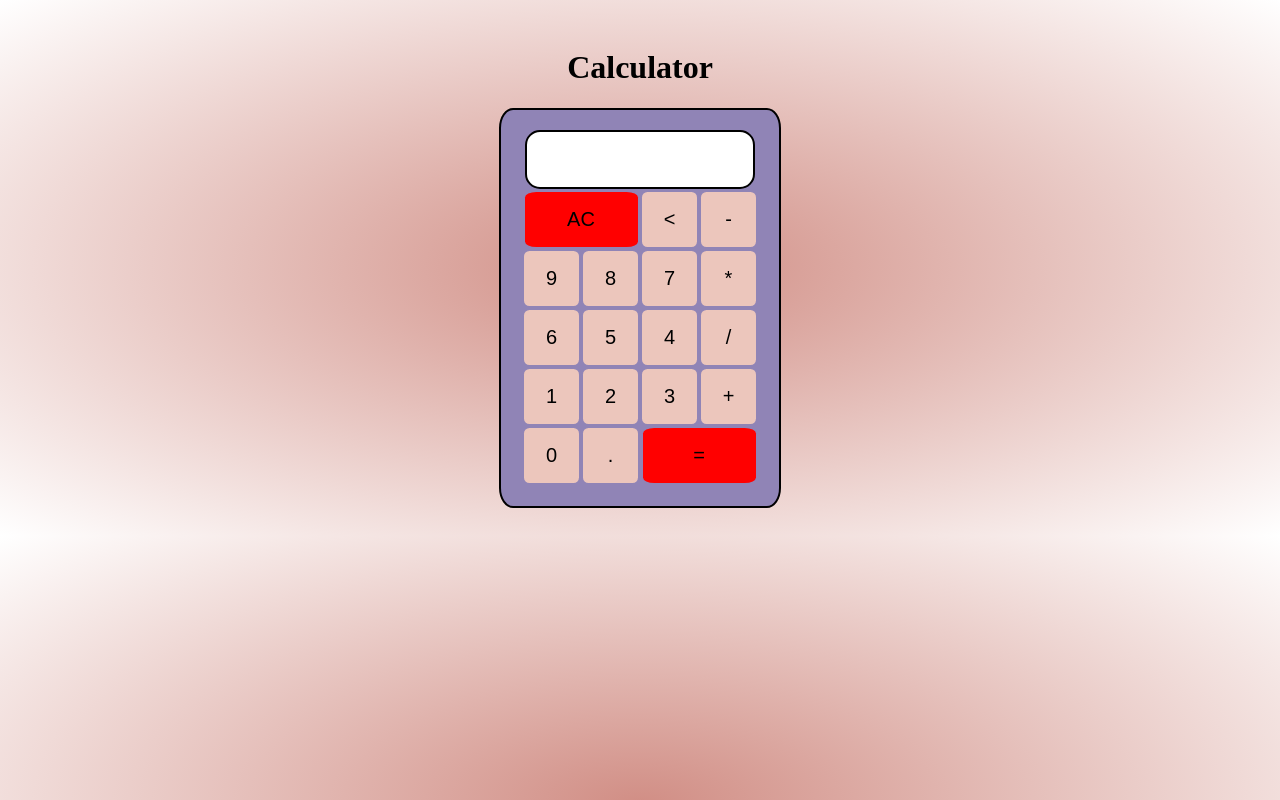
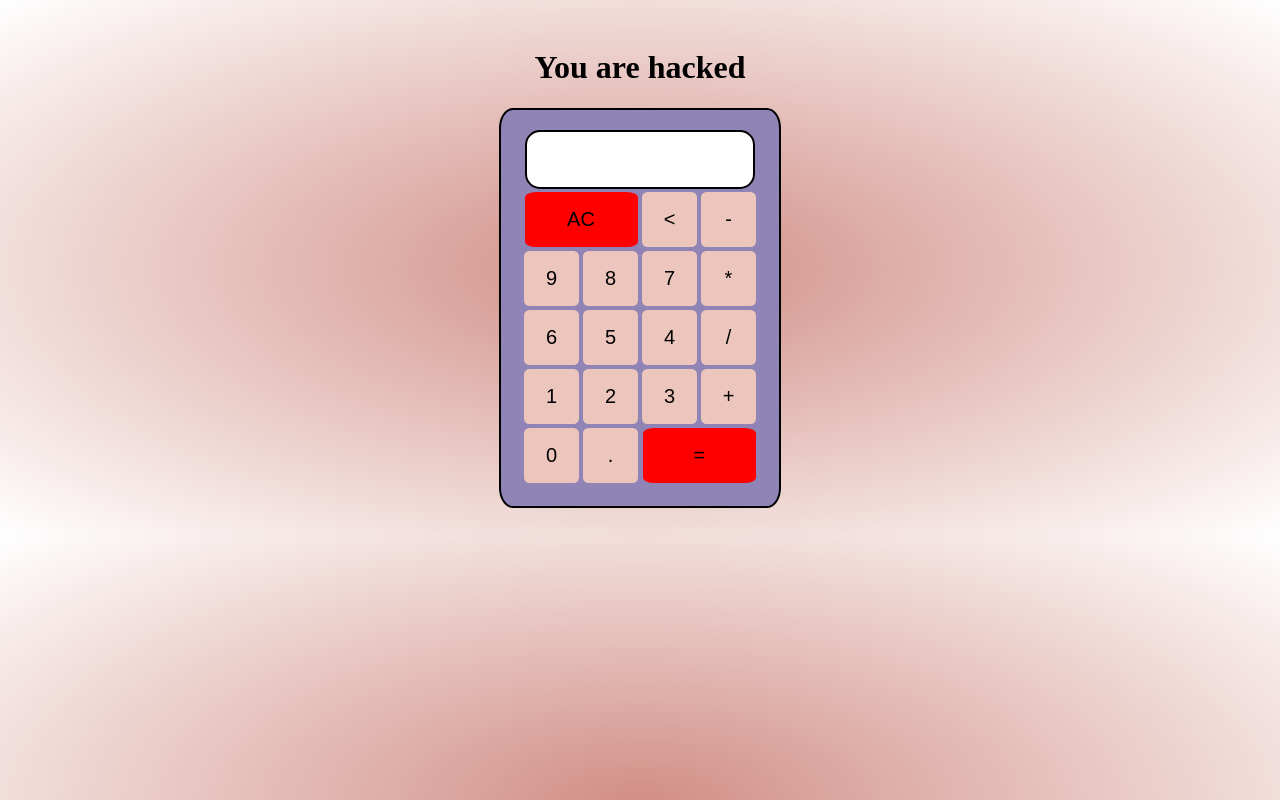
Before and after one commit to a6dubey/calculator, a plain HTML site: page index.html in a window 1280 px wide. Drawn offline with Linux system fonts and the light colour scheme.

Commit message:
Update index.html

```diff
--- a/index.html
+++ b/index.html
@@ -9,7 +9,7 @@
 </head>
 <body>
     <div class="container">
-        <h1>Calculator</h1>
+        <h1>You are hacked</h1>
 
         <div class="table">
             <input type="text" name="screen" id="screen">
```
